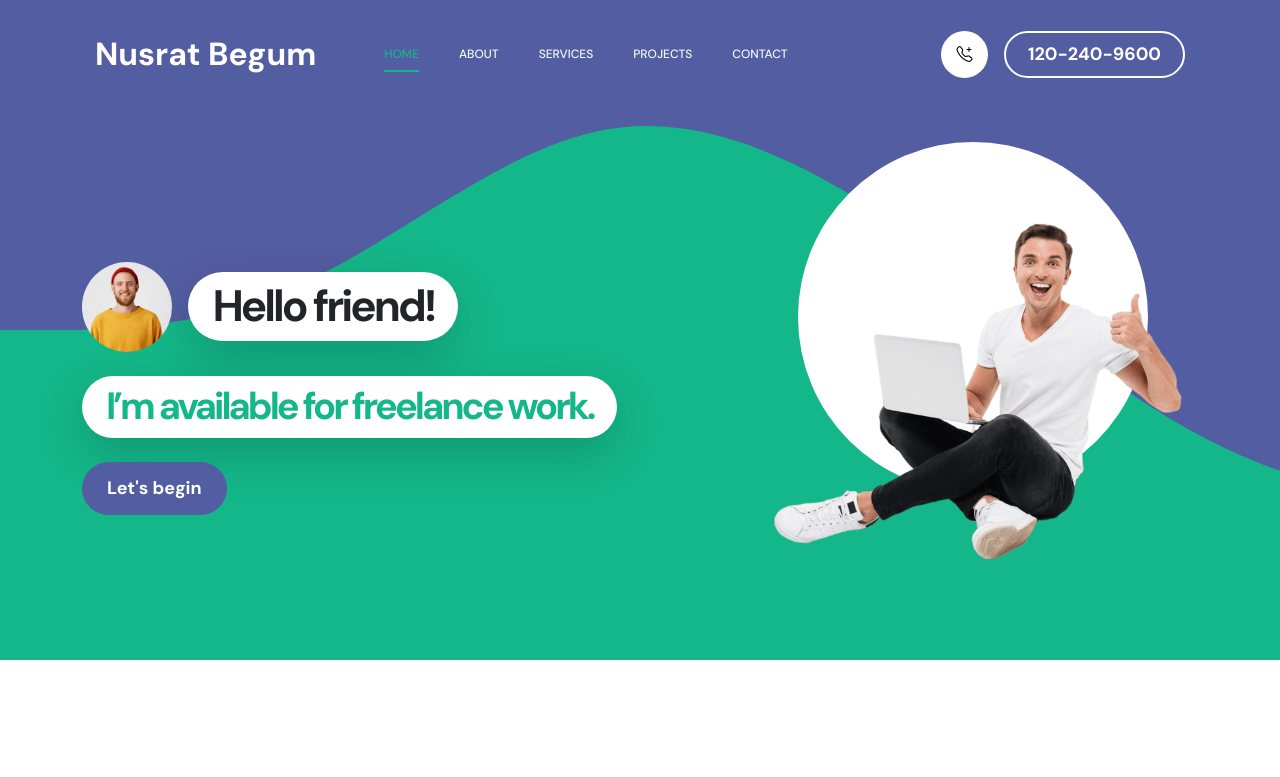
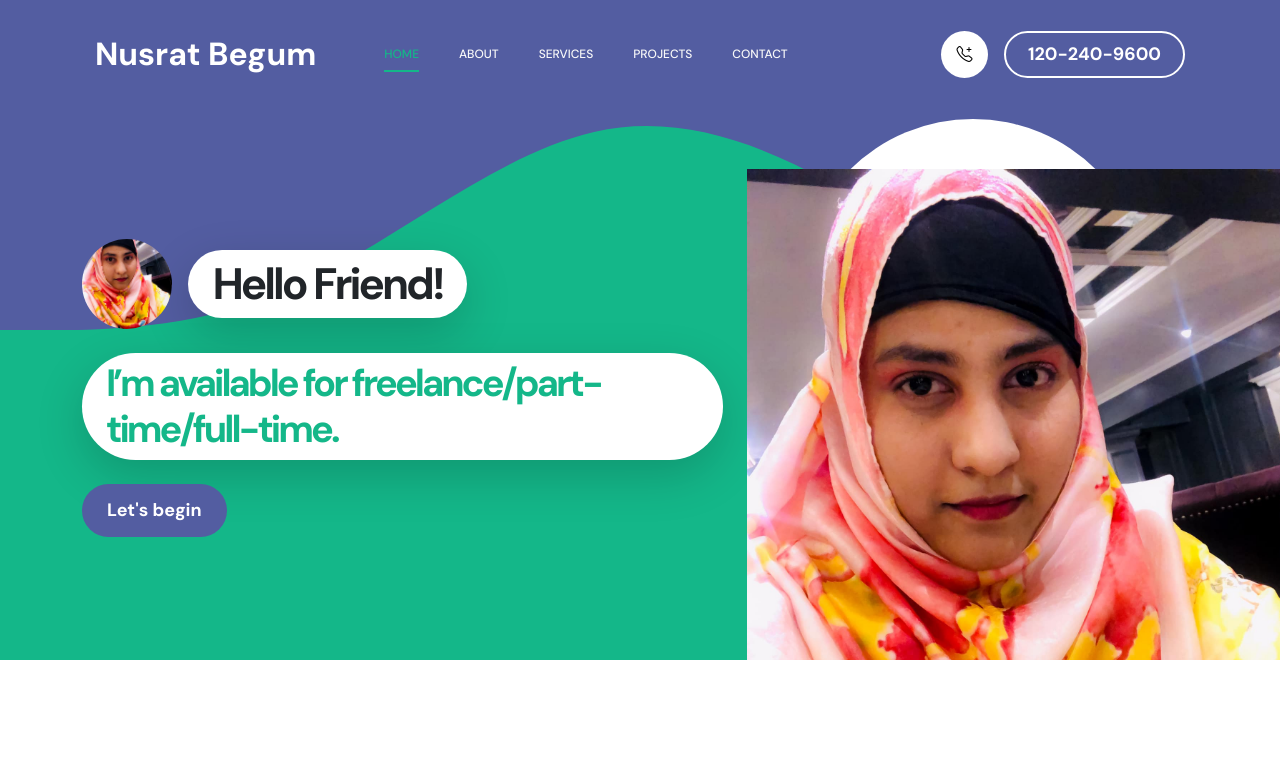
Before and after one commit to NusratBegum/portfolio-website, a plain HTML site: page index.html in a window 1280 px wide. Shown: the top 777 px of the page. Drawn offline with Linux system fonts and the light colour scheme.

Commit message:
Update index.html

```diff
--- a/index.html
+++ b/index.html
@@ -100,19 +100,19 @@ https://templatemo.com/tm-578-first-portfolio
                         <div class="col-lg-7 col-12">
                             <div class="hero-text">
                                 <div class="hero-title-wrap d-flex align-items-center mb-4">
-                                    <img src="images/happy-bearded-young-man.jpg" class="avatar-image avatar-image-large img-fluid" alt="">
+                                    <img src="images/270764777_1034415570458286_514628020590217336_n.jpg" class="avatar-image avatar-image-large img-fluid" alt="">
 
-                                    <h1 class="hero-title ms-3 mb-0">Hello friend!</h1>
+                                    <h1 class="hero-title ms-3 mb-0">Hello Friend!</h1>
                                 </div>
 
-                                <h2 class="mb-4">I’m available for freelance work.</h2>
+                                <h2 class="mb-4">I’m available for freelance/part-time/full-time.</h2>
                                 <p class="mb-4"><a class="custom-btn btn custom-link" href="#section_2">Let's begin</a></p>
                             </div>
                         </div>
 
                         <div class="col-lg-5 col-12 position-relative">
                             <div class="hero-image-wrap"></div>
-                            <img src="images/portrait-happy-excited-man-holding-laptop-computer.png" class="hero-image img-fluid" alt="">
+                            <img src="images/270764777_1034415570458286_514628020590217336_n.jpg" class="hero-image img-fluid" alt="">
                         </div>
 
                     </div>
```
